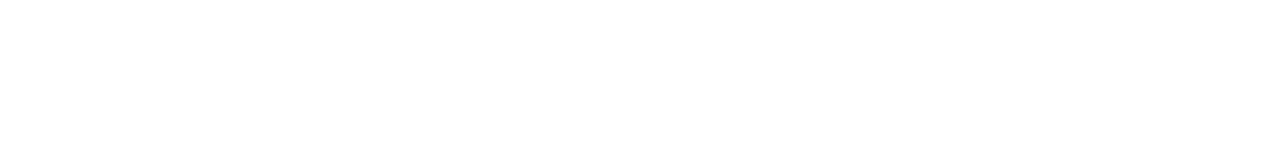
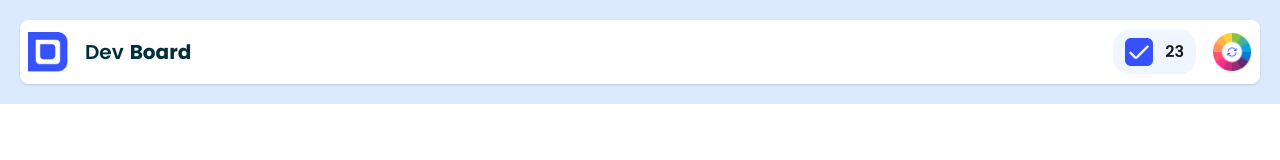
Before and after one commit to Arman3556/a5-dev-board-assignment, a plain HTML site: page index.html in a window 1280 px wide. Drawn offline with nearby package versions, Linux system fonts and the light colour scheme.

Commit message:
added header section

```diff
--- a/index.html
+++ b/index.html
@@ -1,11 +1,66 @@
 <!DOCTYPE html>
 <html lang="en">
+
 <head>
+
     <meta charset="UTF-8">
     <meta name="viewport" content="width=device-width, initial-scale=1.0">
     <title>A5 Dev Board</title>
+    <link href="https://cdn.jsdelivr.net/npm/daisyui@5" rel="stylesheet" type="text/css" />
+    <script src="https://cdn.jsdelivr.net/npm/@tailwindcss/browser@4"></script>
+
+    <link rel="preconnect" href="https://fonts.googleapis.com">
+    <link rel="preconnect" href="https://fonts.gstatic.com" crossorigin>
+    <link
+        href="https://fonts.googleapis.com/css2?family=Poppins:ital,wght@0,100;0,200;0,300;0,400;0,500;0,600;0,700;0,800;0,900;1,100;1,200;1,300;1,400;1,500;1,600;1,700;1,800;1,900&display=swap"
+        rel="stylesheet">
+
+    <style>
+        .poppins-regular {
+            font-family: "Poppins", sans-serif;
+            font-weight: 300;
+            font-style: normal;
+        }
+    </style>
+
+
+
 </head>
-<body>
+
+<body class="p-5 bg-blue-100 poppins-regular">
+    <header>
+        <nav>
+            <div class="navbar bg-base-100 shadow-sm rounded-lg">
+                <div class="flex-none">
+                    <div class="w-10 rounded-full">
+                        <img alt="A5 Dev Board Logo" src="./assets/logo.png" />
+                    </div>
+                </div>
+                <div class="flex-1">
+                    <a class="btn btn-ghost text-xl text-[#00303C]">Dev<span class="font-bold">Board</span></a>
+                </div>
+
+                <div class="flex flex-row gap-4 items-center">
+
+                    <div class="flex flex-row gap-3 items-center bg-blue-50 px-3 py-2 rounded-2xl">
+                        <img src="./assets/checkbox.png" alt="">
+                        <p id="completion-count" class="font-semibold">23</p>
+                    </div>
+
+                    <button class="btn btn-square btn-ghost">
+                        <div class="rounded-full">
+                            <img alt="Theme button"
+                                src="./assets/theme-btn.png" />
+                        </div>
+                    </button>
+                </div>
+            </div>
+        </nav>
+    </header>
+
+
+
 
 </body>
+
 </html>
```
Also changed, not shown: tailwind.config.js (added).
